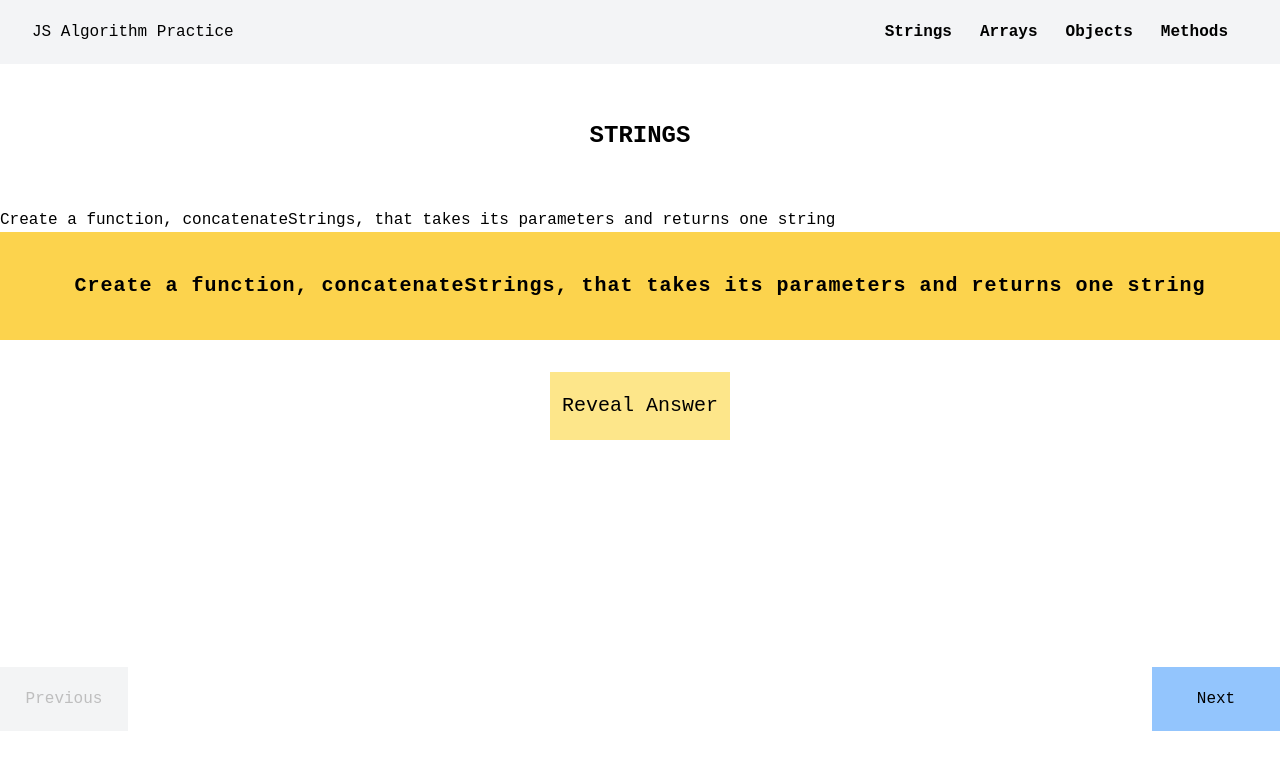
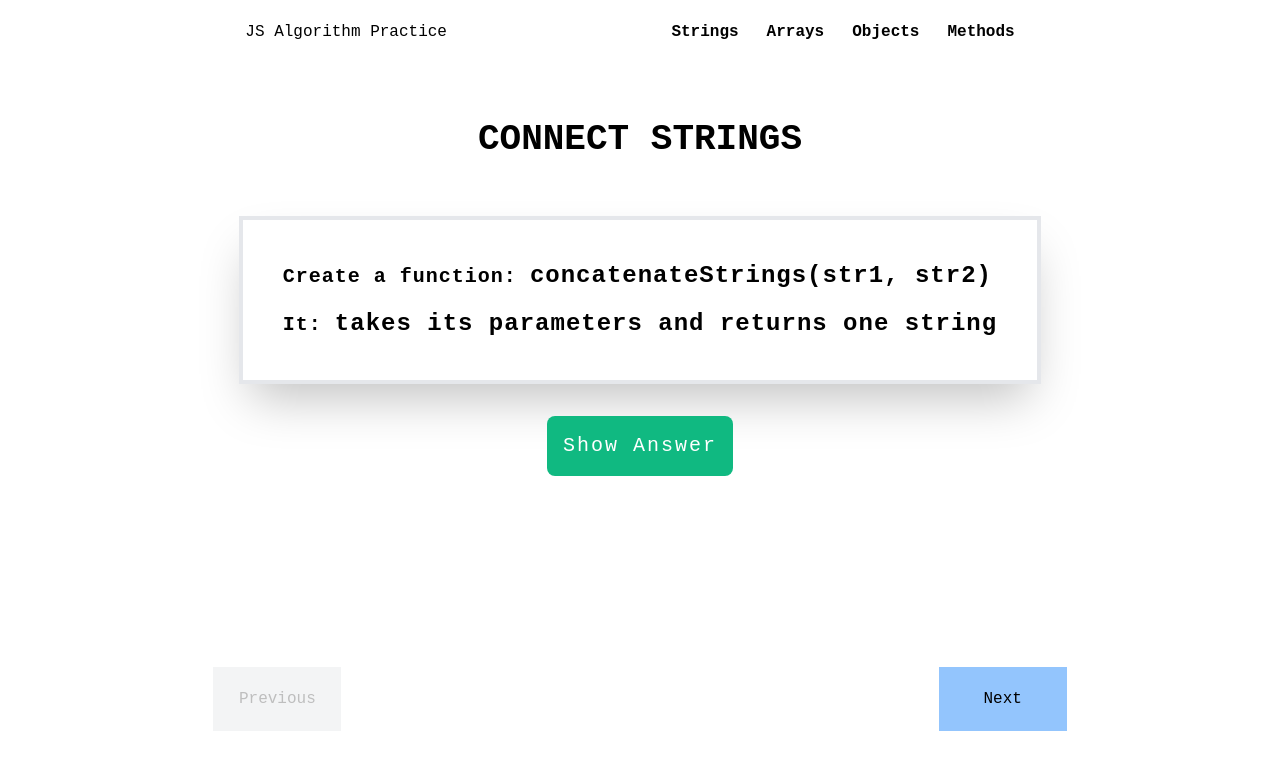
Before and after one commit to kellikells/everything_javascript, a Next.js app: page /strings in a window 1280 px wide. Shown: the top 770 px of the page. Built offline with nearby package versions, Linux system fonts and the light colour scheme.

Commit message:
fixing css

```diff
--- a/components/buttons/AnswerButton.js
+++ b/components/buttons/AnswerButton.js
@@ -2,7 +2,7 @@ export default function AnswerButton({text, handleClick}) {
     return (
         <button
             onClick={handleClick}
-            className='px-3 py-5 bg-yellow-200 hover:opacity-75 '
+            className='p-4 tracking-widest bg-green-500 text-white rounded-lg hover:bg-green-600 '
         >
             {text}
         </button>
--- a/components/cards/ComponentAnswer.js
+++ b/components/cards/ComponentAnswer.js
@@ -1,7 +1,12 @@
-export default function ComponentAnswer(props) {
+export default function ComponentAnswer({ functionName, answer }) {
+    let openCurlyBrace = '{';
+    let closeCurlyBrace = '}';
+
     return (
-        <ul className='text-xl'>
-            <li className='p-10'>{props.answers}</li>
-        </ul>
+        <div className='max-w-max mx-auto text-xl space-y-2'>
+            <div>function <span>{functionName}</span> {openCurlyBrace}</div>
+            <div className='p-2 bg-yellow-200'>{answer}</div>
+            <div>{closeCurlyBrace}</div>
+        </div>
     )
 }
--- a/components/cards/ComponentQuestion.js
+++ b/components/cards/ComponentQuestion.js
@@ -1,8 +1,21 @@
 export default function ComponentQuestion(props) {
 
     return (
-        <div className='bg-yellow-300 py-10 text-xl'>
-            {props.question}
-        </div>
+
+        <div className='max-w-max mx-auto p-10 md:border-solid border-4 py-5 md:py-10 text-sm md:text-xl space-y-4
+        text-left
+        bg-white
+        shadow-2xl'>
+        {/* <div className='max-w-max mx-auto p-10 md:border-solid md:border-blue-800 border-4 bg-gray-200 py-5 md:py-10 text-sm md:text-xl space-y-4
+        text-left'> */}
+
+                <div>
+                    Create a function: <span className='text-base md:text-2xl'>{props.functionName}</span>
+                </div>
+                <div>
+                    It: <span className='text-base md:text-2xl'>{props.question}</span>
+                </div>
+
+            </div>
     );
 }
--- a/components/cards/QuestionCard.js
+++ b/components/cards/QuestionCard.js
@@ -1,11 +1,12 @@
+import Header from '../header/Header';
 import ComponentQuestion from './ComponentQuestion';
 import ComponentAnswer from './ComponentAnswer';
 import AnswerButton from '../buttons/AnswerButton';
 
-import React, {useState} from 'react';
+import React, { useState } from 'react';
 
 
-export default function QuestionCard({question, answer}) {
+export default function QuestionCard({ title, functionName, question, answer }) {
 
     const [visible, setVisible] = useState(false);
 
@@ -14,22 +15,32 @@ export default function QuestionCard({question, answer}) {
     }
 
     return (
-        <div className='text-center text-xl font-bold tracking-wider space-y-8'>
-            <ComponentQuestion question={question} />
-            <AnswerButton
-                handleClick={answerButton}
-                text=
+        <>
+            <Header questionTitle={title} />
+            <div className='text-center text-xl font-bold tracking-wider space-y-8'>
+                <ComponentQuestion
+                    title={title}
+                    functionName={functionName}
+                    question={question}
+                />
+
+
+
+                {visible
+                    ? <div><ComponentAnswer functionName={functionName} answer={answer} /></div>
+                    : null
+                }
+
+                <AnswerButton
+                    handleClick={answerButton}
+                    text=
                     {visible
                         ? 'Hide Answer'
-                        : 'Reveal Answer'
+                        : 'Show Answer'
                     }
                 />
 
-            {visible
-                ? <ComponentAnswer answers={answer} />
-                : null
-            }
-
-        </div>
+            </div>
+        </>
     );
 }
--- a/components/header/Header.js
+++ b/components/header/Header.js
@@ -1,8 +1,8 @@
 
 export default function Header(props) {
     return (
-        <div className='text-center font-bold text-2xl uppercase py-14'>
-            <h2>{props.pageTitle}</h2>
+        <div className='text-center font-bold text-lg md:text-4xl uppercase pt-8 pb-4 md:py-14'>
+            <h2>{props.questionTitle}</h2>
         </div>
     )
 }
--- a/components/navbar/Navbar.js
+++ b/components/navbar/Navbar.js
@@ -15,16 +15,23 @@ export default function Navbar() {
     }
 
     return (
-        <nav className='bg-gray-100'>
+        <nav  >
+        {/* <nav className='bg-gray-100'> */}
             <div className='px-6'>
 
-                <div className='flex justify-between'>
+                <div className='flex justify-between '>
                     <div className='flex space-x-4'>
 
                         {/*  ---------- LOGO ----------  */}
                         <div className='flex items-center py-5 px-2 hover:text-red-700 pl-2'>
                             {/* <img className='h6 w-6 mr-2' src='/logo.svg' alt='logo' /> */}
-                            <Link href='/'><a>JS Algorithm Practice</a></Link>
+                            <Link href='/'>
+                                <a
+                                    onClick={() => setActiveLink(0)}
+                                >
+                                    JS Algorithm Practice
+                                </a>
+                            </Link>
                         </div>
 
                         {/*  ---------- Left side: nav ----------  */}
@@ -75,7 +82,7 @@ export default function Navbar() {
                 {myLinks.map((info, index) => (
                     <Link key={index} href={`/${info.toLowerCase()}`}  >
                         <a
-                            // onClick={toggleIsActive}
+                            onClick={() => setActiveLink({ info })}
                             className='block py-2 px-4 text-sm hover:bg-gray-300'
                         >
                             {info}
--- /dev/null
+++ b/data/data.js
@@ -0,0 +1,9 @@
+{
+    title: ,
+        functionName: ,
+        question: ,
+    answer: `function (){
+            return ;
+
+        }`,
+    },
--- a/data/strings.js
+++ b/data/strings.js
@@ -1,14 +1,39 @@
 export const stringData = [
     {
-        question: 'Create a function, concatenateStrings, that takes its parameters and returns one string',
-        answer: `function concatenateStrings(str1, str2) {
+        title: 'Connect strings',
+        functionName: 'concatenateStrings(str1, str2)',
+        question: 'takes its parameters and returns one string',
+        answer: `
             return str1.concat(str2);
-        }`,
+        `,
     },
     {
-        question: 'Create a function, upperFirst, that takes a string and makes the first letter uppercase',
-        answer: `function upperFirst(str) {
-            let upperStr = str.charAt(0).toUpperCase() + str.slice(1);return upperStr;
-        }`,
-    }
+        title: 'Uppercase first letter',
+        functionName: 'upperFirst(str)',
+        question: 'takes a string and makes the first letter uppercase',
+        answer: `
+            let upperStr = str.charAt(0).toUpperCase() + str.slice(1);
+            return upperStr;
+        `,
+    },
+    {
+        title: 'Max length',
+        functionName: 'truncateString(str, maxLength)',
+        question: 'checks the length of <str> and if it is more than <maxLength> it replaces the end of <str> with elipsis "…" to result in equal length as <maxLength>' ,
+        answer: `
+            let x = "…";
+            if (str.length > maxLength) {
+                return(str.slice(0, maxLength - 1) + x);
+            }
+        `,
+    },
+    {
+        title: 'Get the number',
+        functionName: 'extractCurrencyValue(str)',
+        question: 'is given a <str> in dollar form, where $ comes first, followed by the numeric value, such as "$150", but returns just the number',
+        answer: `
+            let currVal = +str.slice(1);
+            return currVal;
+        `,
+    },
 ]
--- a/pages/_app.js
+++ b/pages/_app.js
@@ -6,7 +6,7 @@ import '../styles/index.css';
 function MyApp({ Component, pageProps }) {
   return (
 
-    <div className= 'fontRoboto h-screen w-full m-0'>
+    <div className= 'fontRoboto m-0 h-screen w-full md:w-2/3 md:mx-auto'>
       <Navbar />
       <Component {...pageProps} />
     </div>
--- a/pages/strings.js
+++ b/pages/strings.js
@@ -7,40 +7,40 @@ import PreviousButton from '../components/buttons/PreviousButton';
 
 import { stringData } from '../data/index';
 
-const stringQuestions = [
-    {
-        question: 'Create a function, concatenateStrings, that takes its parameters and returns one string',
-        answer: `function concatenateStrings(str1, str2) {
-            return str1.concat(str2);
-        }`,
-    },
-    {
-        question: 'Create a function, upperFirst, that takes a string and makes the first letter uppercase',
-        answer: `function upperFirst(str) {
-            let upperStr = str.charAt(0).toUpperCase() + str.slice(1);return upperStr;
-        }`,
-    },
-    {
-        question: '',
-        answer: '',
-    },
-    {
-        question: '',
-        answer: '',
-    },
-    {
-        question: '',
-        answer: '',
-    },
-    {
-        question: '',
-        answer: '',
-    },
-    {
-        question: '',
-        answer: '',
-    },
-]
+// const stringData2 = [
+//     {
+//         question: 'Create a function, concatenateStrings, that takes its parameters and returns one string',
+//         answer: `function concatenateStrings(str1, str2) {
+//             return str1.concat(str2);
+//         }`,
+//     },
+//     {
+//         question: 'Create a function, upperFirst, that takes a string and makes the first letter uppercase',
+//         answer: `function upperFirst(str) {
+//             let upperStr = str.charAt(0).toUpperCase() + str.slice(1);return upperStr;
+//         }`,
+//     },
+//     {
+//         question: '',
+//         answer: '',
+//     },
+//     {
+//         question: '',
+//         answer: '',
+//     },
+//     {
+//         question: '',
+//         answer: '',
+//     },
+//     {
+//         question: '',
+//         answer: '',
+//     },
+//     {
+//         question: '',
+//         answer: '',
+//     },
+// ]
 
 
 
@@ -57,22 +57,27 @@ const strings = () => {
 
     return (
 
-        <div className='fontRoboto h-5/6 flex justify-between flex-col'>
+        <div className='fontRoboto h-5/6 flex justify-between flex-col
+         '>
+        {/* <div className='fontRoboto h-5/6 flex justify-between flex-col bg-green-100 '> */}
             <div>
-                <Header pageTitle='strings' />
+                {/* <Header pageTitle='strings' /> */}
 
-                <p>{stringData[0].question}</p>
+
+
                 <div className='mx-auto'>
                     <QuestionCard
-                        question={stringQuestions[questionNum].question}
-                        answer={stringQuestions[questionNum].answer}
+                        title={stringData[questionNum].title}
+                        functionName={stringData[questionNum].functionName}
+                        question={stringData[questionNum].question}
+                        answer={stringData[questionNum].answer}
                     />
                 </div>
             </div>
 
             <div>
                 <div className='flex justify-between'>
-                    <div className='w-1/6 md:w-32'>
+                    <div className='w-1/4 md:w-32'>
 
                         <PreviousButton
                             handleClick={previousButton}
@@ -84,12 +89,12 @@ const strings = () => {
                         />
 
                     </div>
-                    <div className='w-1/6 md:w-32'>
+                    <div className='w-1/4 md:w-32'>
 
                         <NextButton
                             handleClick={nextButton}
                             disabled=
-                                {questionNum <= stringQuestions.length
+                                {questionNum <= stringData.length-1
                                     ? false
                                     : true
                                 }
```
